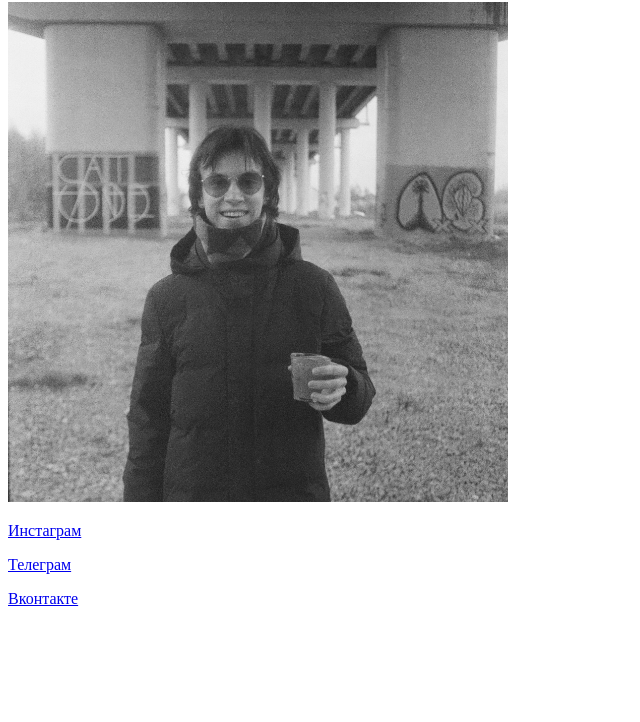
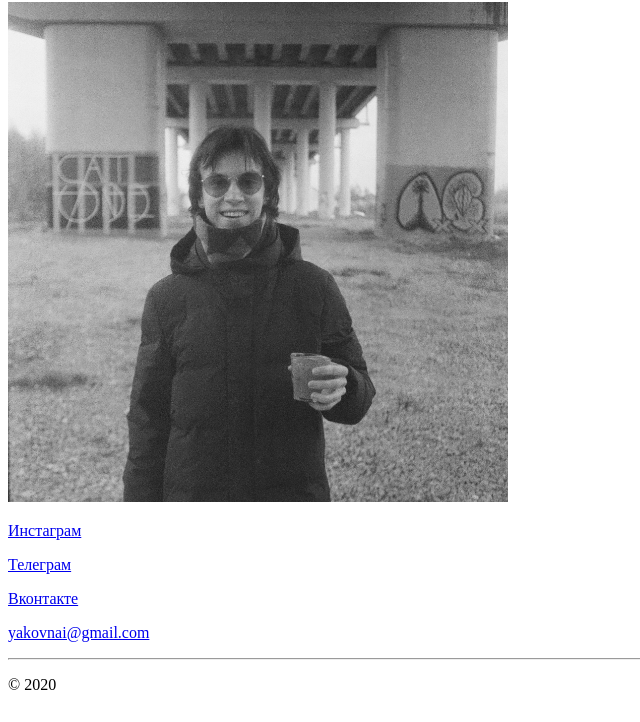
Before and after one commit to yakovnai/page, a plain HTML site: page index.html in a window 1280 px wide. Shown: the part 78-800 px from the top of the page, without its empty margins (0-640 px from the left). Drawn offline with Linux system fonts and the light colour scheme.

Commit message:
Update index.html

```diff
--- a/index.html
+++ b/index.html
@@ -7,7 +7,6 @@
       img {
         max-width: 500px;
       }
-        font-family: monospace;
     </style>
   </head>
   <body>
@@ -16,6 +15,7 @@
            <p><a href="https://instagram.com/yakovnai">Инстаграм</a></p>
            <p><a href="https://t.me/yakovnaich">Телеграм</a></p>
            <p><a href="https://vk.com/yakovnai">Вконтакте</a></p>
-
-
+           <p><a href="mailto:yakovnai@gmail.com">yakovnai@gmail.com</a>
+           <hr>
+           <p>© 2020</p>
 </body></html>
```
